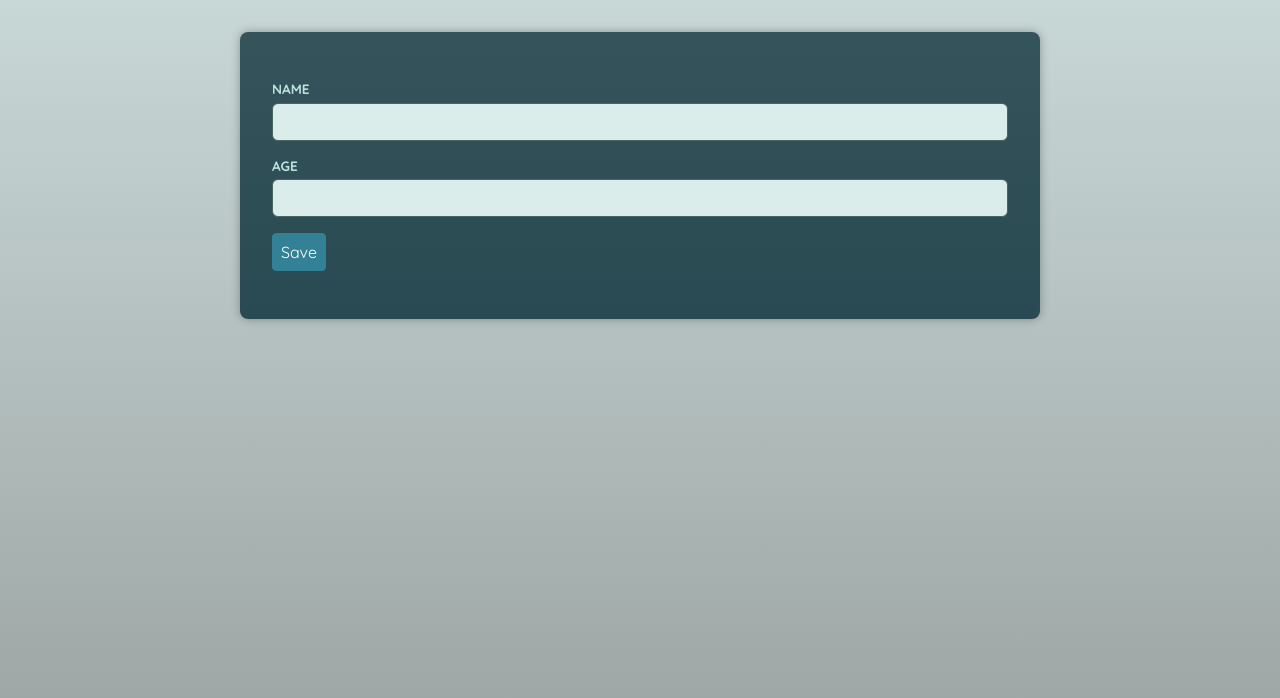
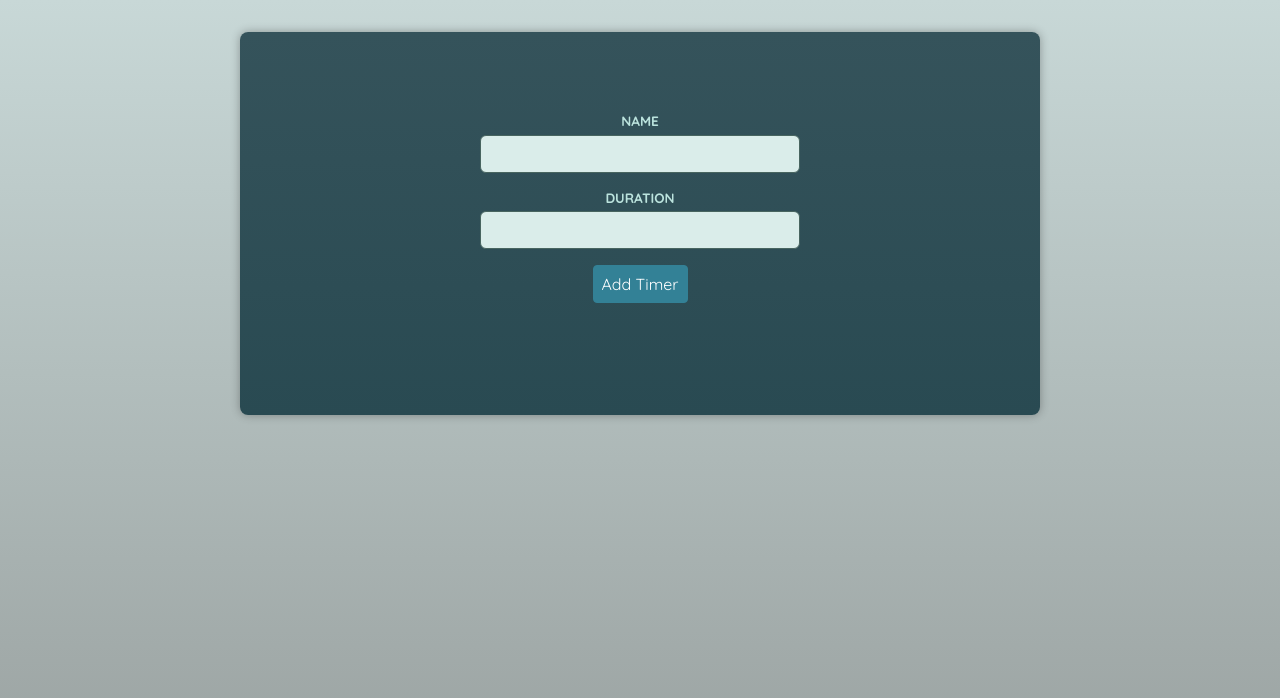
Before and after one commit to RumenaStaneva/react-timer, a React (Vite) app: page / in a window 1280 px wide. Shown: the top 698 px of the page. Built offline with nearby package versions, Linux system fonts and the light colour scheme; a web font is replaced by a local one.

Commit message:
reorganizing components and added timer components

```diff
--- a/src/App.tsx
+++ b/src/App.tsx
@@ -1,43 +1,11 @@
-import Input from "./components/Input";
-import Button from "./components/Button";
-import Container from "./components/Container";
-import { useRef } from "react";
-import Form, { type FormHandle } from "./components/Form";
+import AddTimer from "./components/AddTimer";
+import Timers from "./components/Timers";
 
 function App() {
-  // const inputRef = useRef<HTMLInputElement>(null);
-  const formRef = useRef<FormHandle>(null);
-  function handleSave(data: unknown) {
-    const extractedData = data as { name: string; age: string };
-    console.log(extractedData);
-    formRef.current?.clear();
-  }
   return (
     <main>
-      <Form onSave={handleSave} ref={formRef}>
-        <Input type="text" label="Name" id="name" />
-        <Input type="number" label="Age" id="age" />
-
-        <p>
-          <Button>Save</Button>
-        </p>
-      </Form>
-
-      {/* <Input type="text" label="Test" id="test" ref={inputRef} /> */}
-
-      {/* <Container as={Button}>Click</Container> */}
-      {/* <Input type="text" label="name" id="name" />
-      <Input type="number" label="your age" id="age" />
-
-      <p>
-        <Button>A button</Button>
-      </p>
-
-      <p>
-        <Button href="https://google.com" target="_blank">
-          A Link
-        </Button>
-      </p> */}
+      <AddTimer />
+      <Timers />
     </main>
   );
 }
--- /dev/null
+++ b/src/components/AddTimer.tsx
@@ -0,0 +1,25 @@
+import { useRef } from 'react';
+
+import Button from './UI/Button.tsx';
+import Form, { FormHandle } from './UI/Form.tsx';
+import Input from './UI/Input.tsx';
+
+export default function AddTimer() {
+  const form = useRef<FormHandle>(null);
+
+  function handleSaveTimer(data: unknown) {
+    const extractedData = data as { name: string; duration: string };
+    console.log(extractedData);
+    form.current?.clear();
+  }
+
+  return (
+    <Form ref={form} onSave={handleSaveTimer} id="add-timer">
+      <Input type="text" label="Name" id="name" />
+      <Input type="number" label="Duration" id="duration" />
+      <p>
+        <Button>Add Timer</Button>
+      </p>
+    </Form>
+  );
+}
--- /dev/null
+++ b/src/components/Timers.tsx
@@ -0,0 +1,3 @@
+export default function Timers() {
+  return <ul>{/* TODO ... */}</ul>;
+}
```
Also changed, not shown: src/components/Header.tsx (added, +11 -0 lines), src/components/Timer.tsx (added, +9 -0 lines), src/components/UI/Button.tsx (renamed from src/components/Button.tsx), src/components/UI/Container.tsx (renamed from src/components/Container.tsx), src/components/UI/Form.tsx (renamed from src/components/Form.tsx), src/components/UI/Input.tsx (renamed from src/components/Input.tsx).
